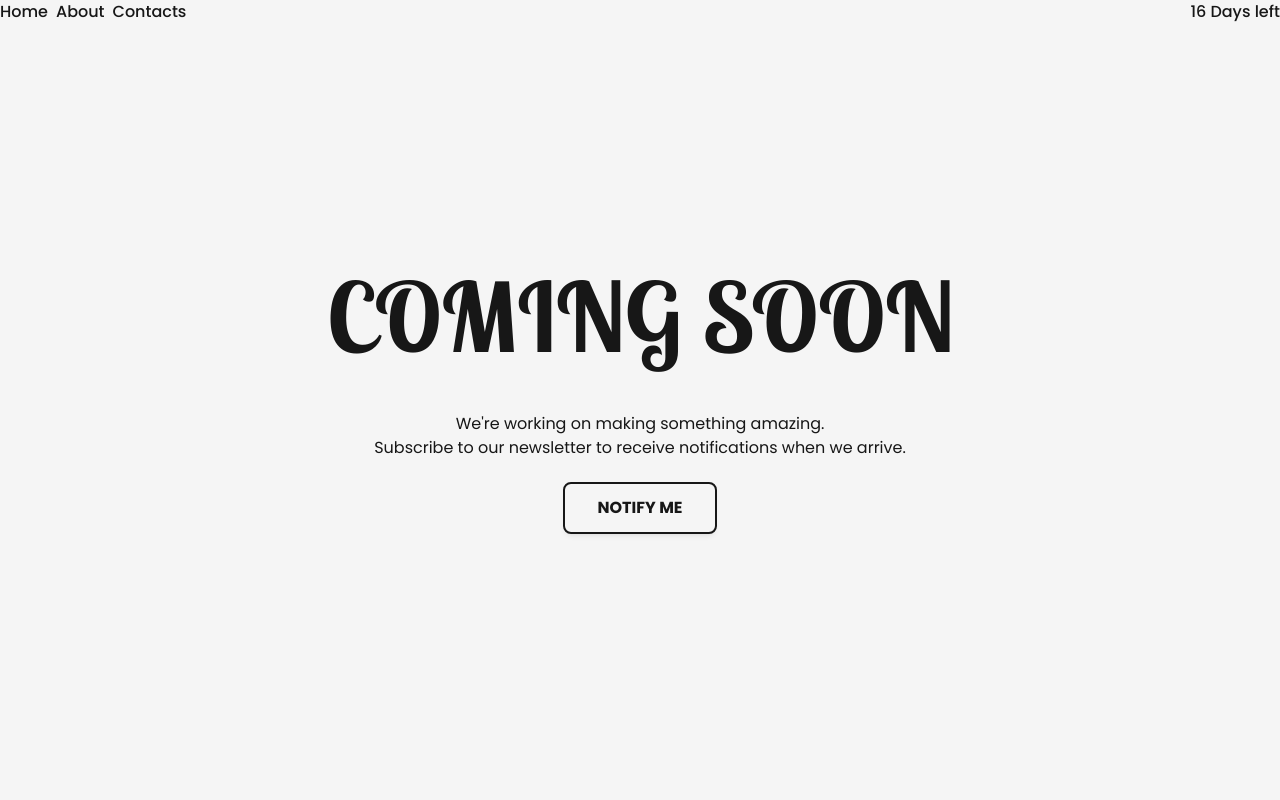
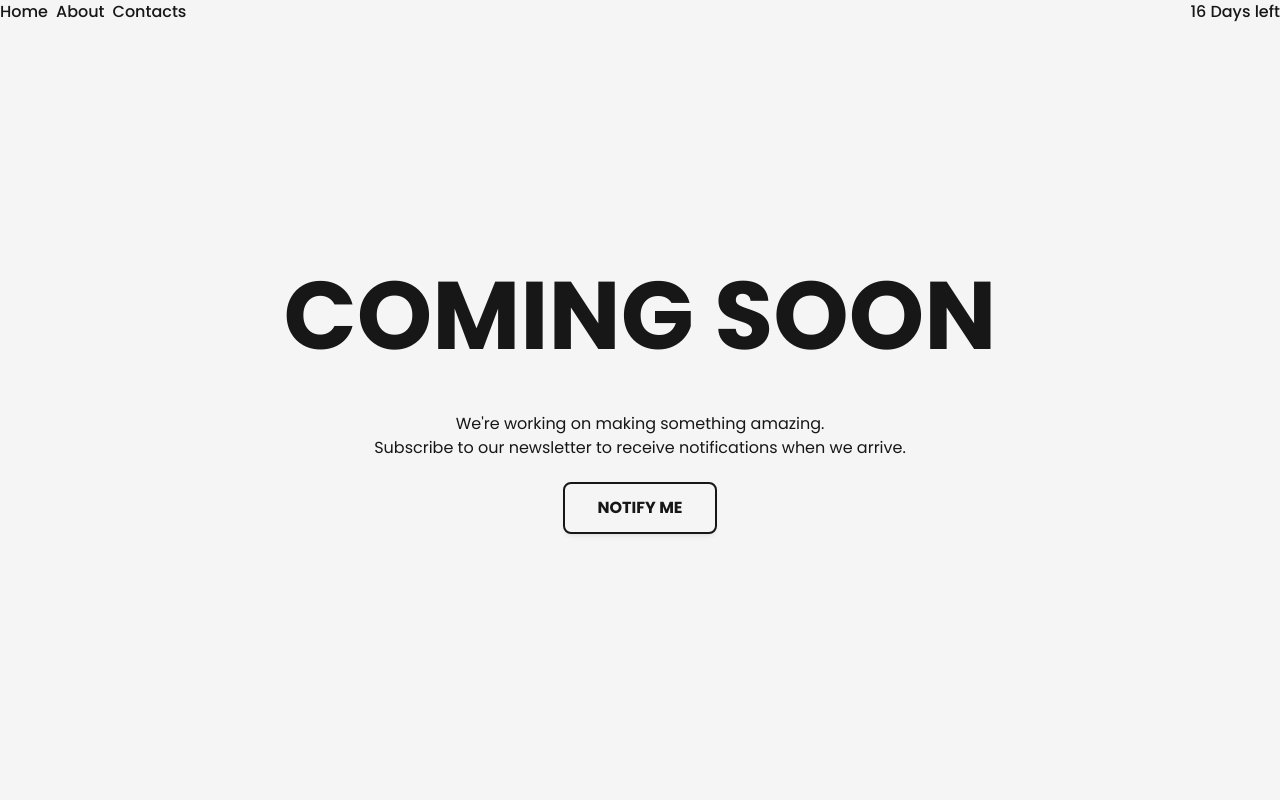
Before and after one commit to fiquell/comsoons, a React (Vite) app: page / in a window 1280 px wide. Shown: the top 800 px of the page. Built offline with nearby package versions, Linux system fonts and the light colour scheme.

Commit message:
override serif fonts

```diff
--- a/src/index.css
+++ b/src/index.css
@@ -1,4 +1,4 @@
-@import url("https://fonts.googleapis.com/css2?family=Lobster+Two:wght@400;700&family=Poppins:wght@400;500;700&display=swap");
+@import url("https://fonts.googleapis.com/css2?family=Poppins:wght@400;500;700&family=Uncial+Antiqua&display=swap");
 
 @tailwind base;
 @tailwind components;
--- a/tailwind.config.js
+++ b/tailwind.config.js
@@ -18,7 +18,7 @@
     extend: {
       fontFamily: {
         sans: ["Poppins", ...defaultTheme.fontFamily.sans],
-        cursive: ["Lobster Two"],
+        serif: ["Uncial Antiqua", ...defaultTheme.fontFamily.serif],
       },
     },
   },
```
